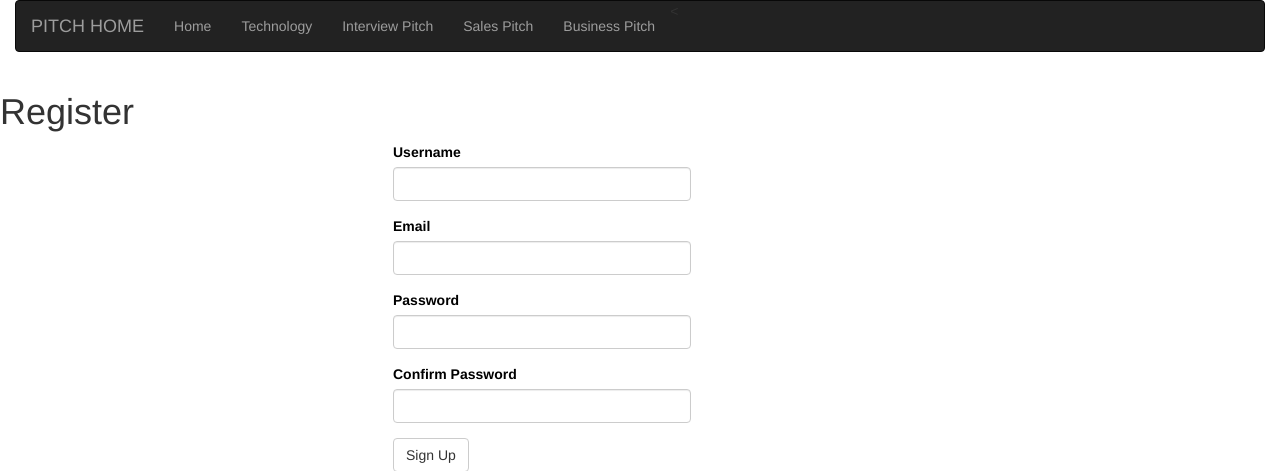
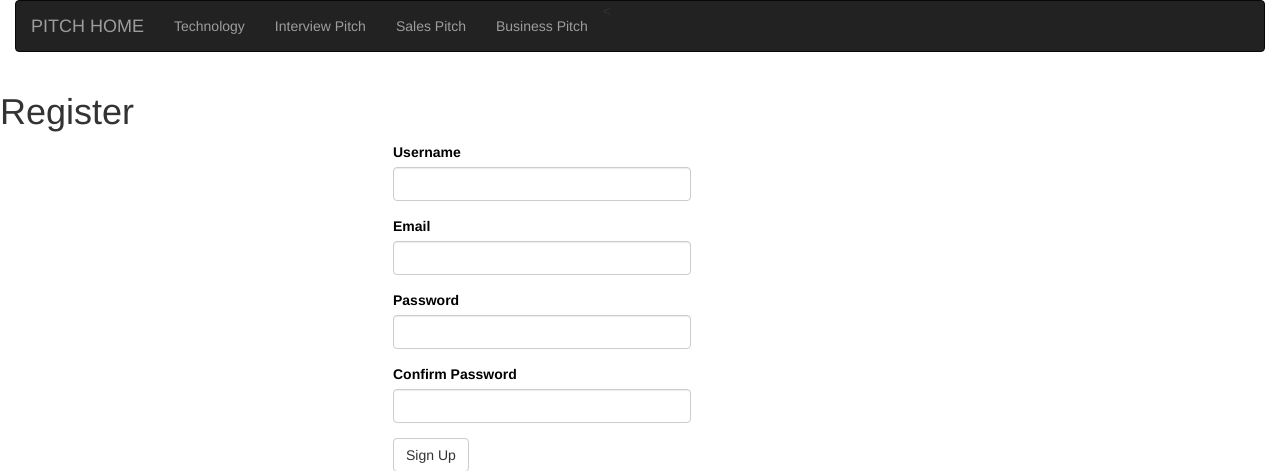
Before and after one commit to drewheathens/pitch-1, a Flask app: page /authenticate/register in a window 1280 px wide. Shown: the top 471 px of the page. Run offline with Flask 2, Linux system fonts and the light colour scheme; some libraries are stand-ins or nearby versions.

Commit message:
edited navbar

```diff
--- a/app/templates/navbar.html
+++ b/app/templates/navbar.html
@@ -31,7 +31,7 @@
             </div>
             <div class="navbar-collapse collapse">
                 <ul class="nav navbar-nav">
-                    <li><a href="/">Home</a></li>
+
                     <<li><a href="/technology">Technology</a></li>
                     <li><a href="/interview">Interview Pitch</a></li>
                     <li><a href="/sales">Sales Pitch</a></li>
```
